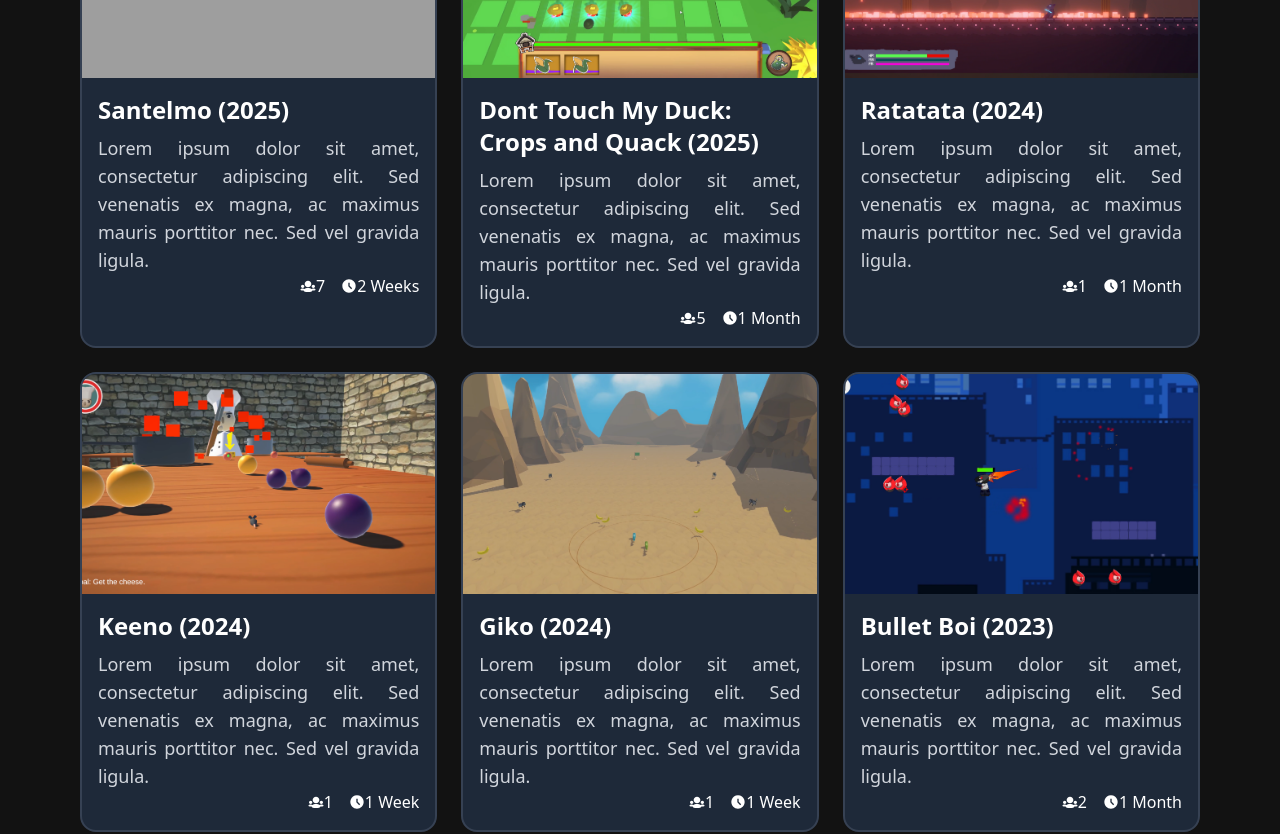
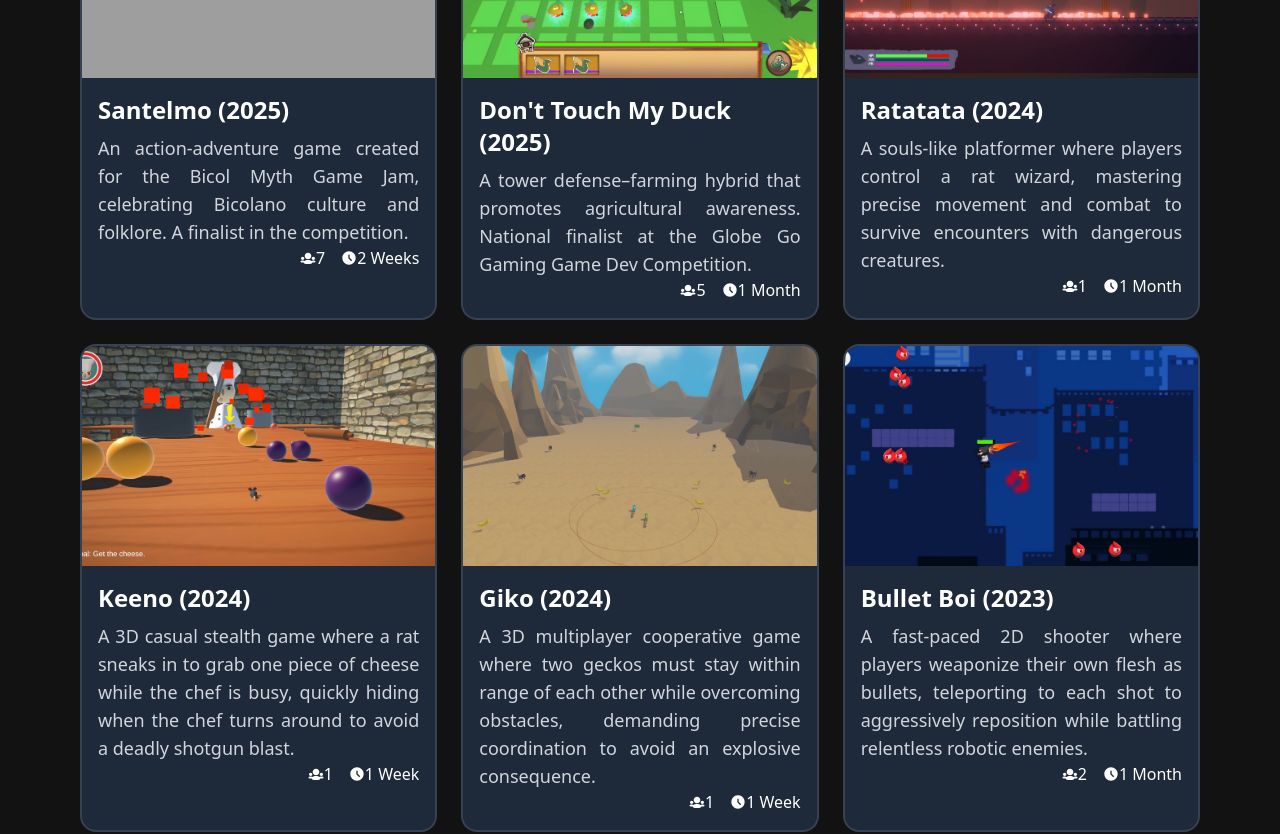
Before and after one commit to Giocumber/GioPortfolio, a React (Vite) app: page / in a window 1280 px wide. Shown: the part 980-1814 px from the top of the page. Built offline with nearby package versions, Linux system fonts and the light colour scheme; grey boxes are pictures that could not be loaded.

Commit message:
Fix bug in navigations

```diff
--- a/src/components/GamePageLayout.jsx
+++ b/src/components/GamePageLayout.jsx
@@ -15,14 +15,14 @@ const GamePageLayout = ({ image, title, description }) => {
         <div className="flex flex-col justify-between w-full">
           <p className="text-justify text-xl">{description}</p>
 
-          <div className="flex justify-between">
-            <button className="text-center p-3 rounded-xl bg-blue-600 font-bold w-44 text-2xl cursor-pointer" onClick={() => navigate(-1)}>Back</button>
+          <div className="flex justify-between space-x-4">
+            <button className="text-center p-3 rounded-xl border-4 border-blue-600 font-bold w-44 text-2xl cursor-pointer" onClick={() => navigate(-1)}>Back</button>
 
             <a
               href="#"
               target="_blank"
               rel="noopener noreferrer"
-              className="text-center p-3 rounded-xl bg-blue-600 font-bold w-44 text-2xl"
+              className="text-center p-3 rounded-xl bg-blue-600 font-bold text-2xl w-full"
             >
               PLAY
             </a>
--- a/src/sections/Navigation.jsx
+++ b/src/sections/Navigation.jsx
@@ -4,6 +4,7 @@ import { FaLinkedin } from "react-icons/fa";
 import { useNavigate } from "react-router-dom";
 import { useEffect, useState } from "react";
 import { useLocation } from "react-router-dom";
+import { AiOutlineConsoleSql } from "react-icons/ai";
 
 const Socials = ({ link, icon: Icon }) => {
   return (
@@ -31,17 +32,7 @@ const Navigation = () => {
   const [active, setActive] = useState("home");
   const location = useLocation();
 
-  // Scroll to section if location state has scrollTo === about
-  useEffect(() => {
-    if (!location.state?.scrollTo) return;
-    if (location.state?.scrollTo === "home") return;
-
-    // Wait for DOM + IntersectionObserver to attach
-    requestAnimationFrame(() => {
-      scrollToSection(location.state.scrollTo);
-    });
-  }, [location.state]);
-
+  // Observe which part of the landing page the user is viewing
   useEffect(() => {
     const observer = new IntersectionObserver(
       (entries) => {
@@ -52,7 +43,7 @@ const Navigation = () => {
         });
       },
       {
-        rootMargin: "-50% 0px -50% 0px",
+        rootMargin: "-30% 0px -70% 0px",
         threshold: 0,
       }
     );
@@ -61,7 +52,6 @@ const Navigation = () => {
       const el = document.getElementById(id);
       if (el) observer.observe(el);
     });
-
 
     return () => observer.disconnect();
   }, [location.pathname]);
@@ -76,17 +66,45 @@ const Navigation = () => {
   const isHome = location.pathname === "/";
   const navigate = useNavigate();
 
-  const handleButtonClick = (section) => {
-    if(isHome){
+  useEffect(() => {
+    if (!location.state?.scrollTo) {
+      scrollToSection("home");
+    }
+
+    if (location.state?.scrollTo) {
+      scrollToSection(location.state.scrollTo);
+
+      // clear state so it doesn't scroll again on refresh
+      window.history.replaceState({}, document.title);
+    }
+  }, [location.state]);
+
+  const handleButtonClick = async (section) => {
+    if (isHome) {
       scrollToSection(section);
-    }else{
+      return;
+    }
+
+    if (!isHome && section === "home") {
+      navigate("/");
+      return;
+    }
+
+    if (!isHome && section === "projects") {
+      navigate(-1);
+      return;
+    }
+
+    if (!isHome && section === "about") {
       navigate("/", { state: { scrollTo: section } });
+      return;
     }
-  }
+  };
 
   return (
     <nav className="fixed top-0 left-0 right-0 z-50 px-20 py-3 bg-black ">
       <div className="flex justify-between items-center w-full ">
+        {/* GIO SALCEDA: GAME DEV */}
         <button
           onClick={() => handleButtonClick("home")}
           className="cursor-pointer text-start"
@@ -95,8 +113,9 @@ const Navigation = () => {
           <h2 className="text-xl ">Game Developer</h2>
         </button>
 
-
+        {/* NAV BUTTONS */}
         <div className="flex space-x-12 text-2xl">
+          {/* HOME */}
           <button
             onClick={() => handleButtonClick("home")}
             className={getButtonStyle("home")}
@@ -104,13 +123,15 @@ const Navigation = () => {
             <h2>HOME</h2>
           </button>
 
+          {/* PROJECTS */}
           <button
-            onClick={() => scrollToSection("projects")}
+            onClick={() => handleButtonClick("projects")}
             className={getButtonStyle("projects")}
           >
             <h2>PROJECTS</h2>
           </button>
 
+          {/* ABOUT */}
           <button
             onClick={() => handleButtonClick("about")}
             className={getButtonStyle("about")}
@@ -119,6 +140,7 @@ const Navigation = () => {
           </button>
         </div>
 
+        {/* SOCIALS */}
         <div className="flex space-x-4">
           <Socials
             link="https://linkedin.com/your-username"
--- a/src/sections/Projects.jsx
+++ b/src/sections/Projects.jsx
@@ -11,8 +11,8 @@ const developedGamesMap = [
   {
     image: Santelmo,
     title: "Santelmo (2025)",
-    details: `Lorem ipsum dolor sit amet, consectetur adipiscing elit. Sed venenatis
-              ex magna, ac maximus mauris porttitor nec. Sed vel gravida ligula.`,
+    details: `An action-adventure game created for the Bicol Myth Game Jam,
+      celebrating Bicolano culture and folklore. A finalist in the competition.`,
     people: "7",
     time: "2 Weeks" ,
     link: "/santelmo"
@@ -20,9 +20,9 @@ const developedGamesMap = [
 
   {
     image: DontTouchMyDuck,
-    title: "Dont Touch My Duck: Crops and Quack (2025)",
-    details: `Lorem ipsum dolor sit amet, consectetur adipiscing elit. Sed venenatis
-              ex magna, ac maximus mauris porttitor nec. Sed vel gravida ligula.`,
+    title: "Don't Touch My Duck (2025)",
+    details: `A tower defense–farming hybrid that promotes agricultural awareness.
+      National finalist at the Globe Go Gaming Game Dev Competition.`,
     people: "5",
     time: "1 Month" ,
     link: "/dont-touch-my-duck"
@@ -31,8 +31,8 @@ const developedGamesMap = [
   {
     image: Ratatata,
     title: "Ratatata (2024)",
-    details: `Lorem ipsum dolor sit amet, consectetur adipiscing elit. Sed venenatis
-              ex magna, ac maximus mauris porttitor nec. Sed vel gravida ligula.`,
+    details: `A souls-like platformer where players control a rat wizard,
+      mastering precise movement and combat to survive encounters with dangerous creatures.`,
     people: "1",
     time: "1 Month",
     link: "/ratatata"
@@ -41,8 +41,8 @@ const developedGamesMap = [
   {
     image: Keeno,
     title: "Keeno (2024)",
-    details: `Lorem ipsum dolor sit amet, consectetur adipiscing elit. Sed venenatis
-              ex magna, ac maximus mauris porttitor nec. Sed vel gravida ligula.`,
+    details: `A 3D casual stealth game where a rat sneaks in to grab one piece of cheese while the chef is busy,
+      quickly hiding when the chef turns around to avoid a deadly shotgun blast.`,
     people: "1",
     time: "1 Week",
     link: "/keeno"
@@ -51,8 +51,8 @@ const developedGamesMap = [
   {
     image: Giko,
     title: "Giko (2024)",
-    details: `Lorem ipsum dolor sit amet, consectetur adipiscing elit. Sed venenatis
-              ex magna, ac maximus mauris porttitor nec. Sed vel gravida ligula.`,
+    details: `A 3D multiplayer cooperative game where two geckos must stay within range of each other while overcoming obstacles,
+      demanding precise coordination to avoid an explosive consequence.`,
     people: "1",
     time: "1 Week",
     link: "/giko"
@@ -61,8 +61,8 @@ const developedGamesMap = [
   {
     image: BulletBoi,
     title: "Bullet Boi (2023)",
-    details: `Lorem ipsum dolor sit amet, consectetur adipiscing elit. Sed venenatis
-              ex magna, ac maximus mauris porttitor nec. Sed vel gravida ligula.`,
+    details: `A fast-paced 2D shooter where players weaponize their own flesh as bullets,
+      teleporting to each shot to aggressively reposition while battling relentless robotic enemies.`,
     people: "2",
     time: "1 Month",
     link: "/bullet-boi"
@@ -72,8 +72,8 @@ const developedGamesMap = [
   {
     image: GladiatorSiege,
     title: "Gladiator Siege (2023)",
-    details: `Lorem ipsum dolor sit amet, consectetur adipiscing elit. Sed venenatis
-              ex magna, ac maximus mauris porttitor nec. Sed vel gravida ligula.`,
+    details: `A multiplayer casual game where players battle against each other
+      while defending their own base from opposing forces in fast-paced combat.`,
     people: "1",
     time: "1 Week",
     link: "/gladiator-siege"
```
Also changed, not shown: src/assets/GioImage.jpg.
